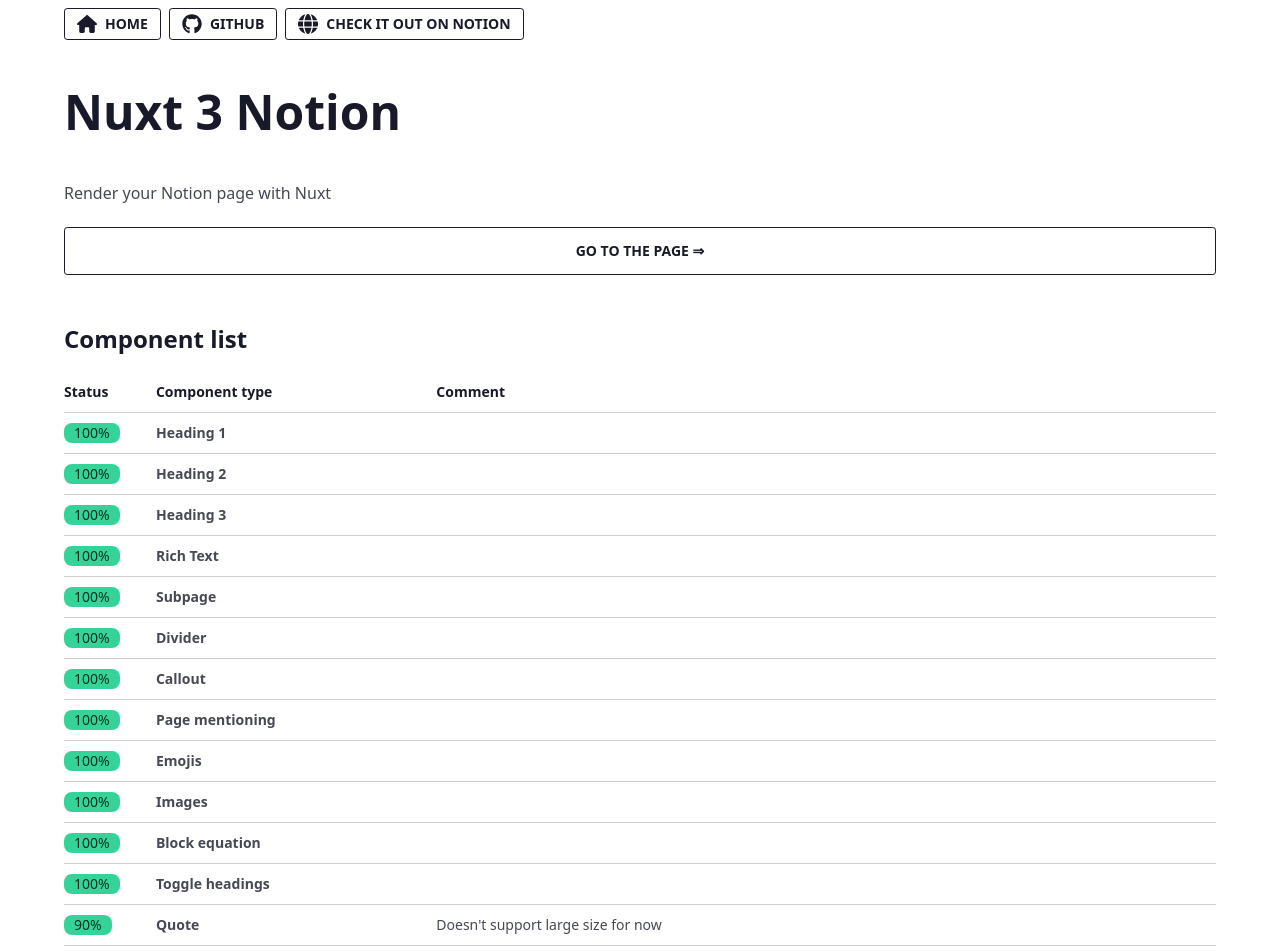
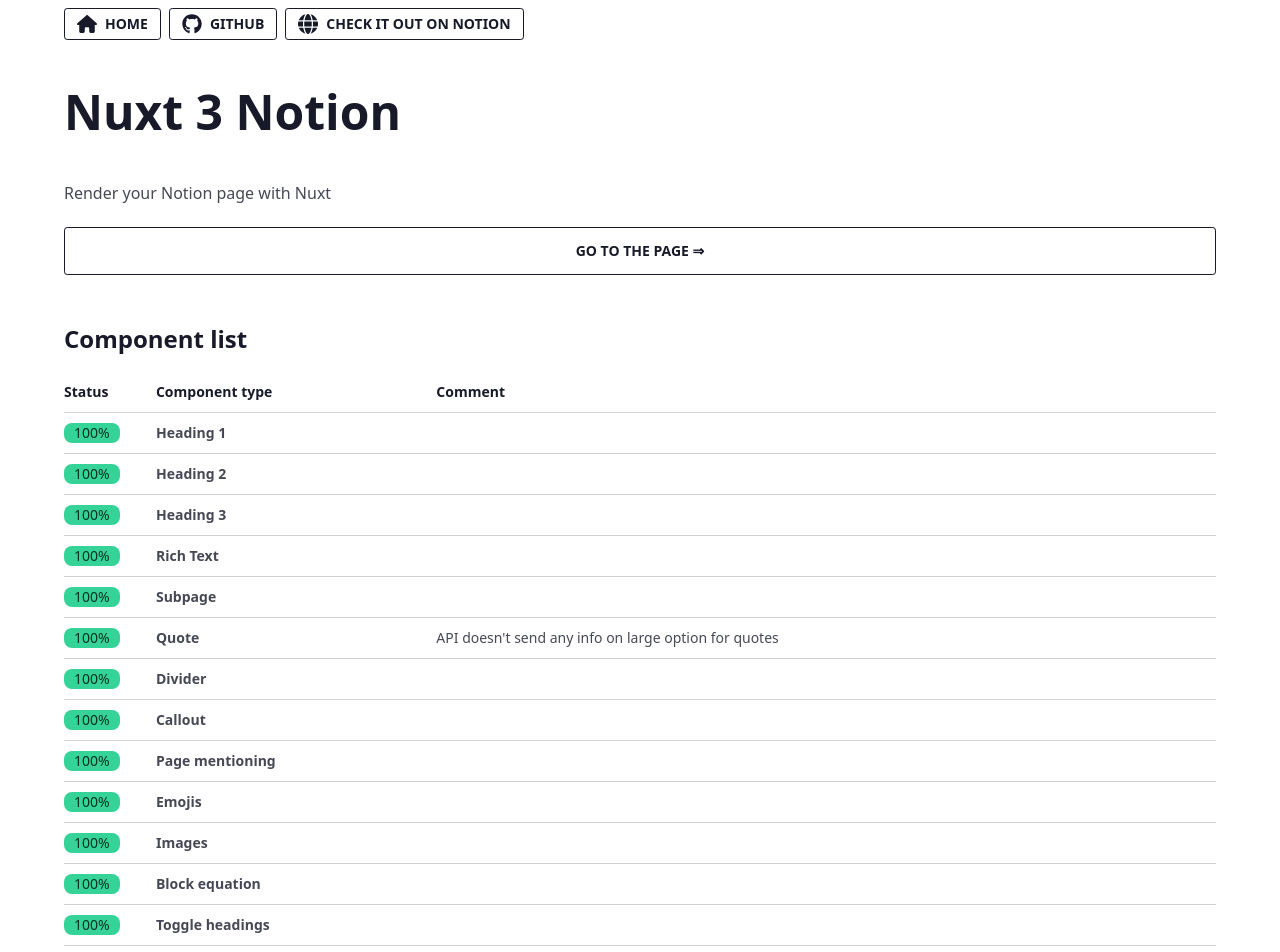
Before and after one commit to egrzeszczak/nuxt-3-notion, a Nuxt app: page / in a window 1280 px wide. Shown: the top 952 px of the page. Built offline with nearby package versions, Linux system fonts and the light colour scheme.

Commit message:
fix: :sparkles: API doesn't send any info on large option for quotes

```diff
--- a/components/Notion/Quote.vue
+++ b/components/Notion/Quote.vue
@@ -1,9 +1,15 @@
 <script setup>
-const props = defineProps(['block'])
+const props = defineProps(["block"]);
+
+// This is to extract block info without the rich text
+// const withoutQuote = computed(() => {
+//     const { ['quote']: _, ...without } = props.block;
+//     return without
+// })
 </script>
 
 <template>
-    <blockquote class="notion-quote">
-        <NotionRichText :richText="block.quote.rich_text" />
-    </blockquote>
+	<blockquote class="notion-quote">
+		<NotionRichText :richText="block.quote.rich_text" />
+	</blockquote>
 </template>
--- a/pages/index.vue
+++ b/pages/index.vue
@@ -94,8 +94,8 @@
 	},
 	{
 		name: "Quote",
-		progress: 90,
-		comment: "Doesn't support large size for now",
+		progress: 100,
+		comment: "API doesn't send any info on large option for quotes",
 	},
 	{
 		name: "Divider",
```
